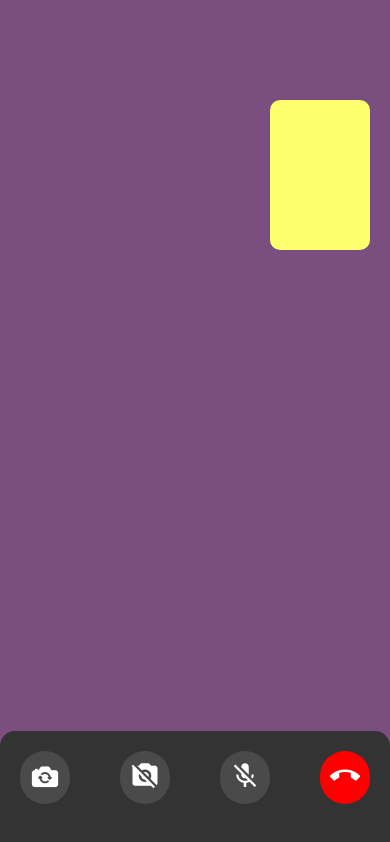
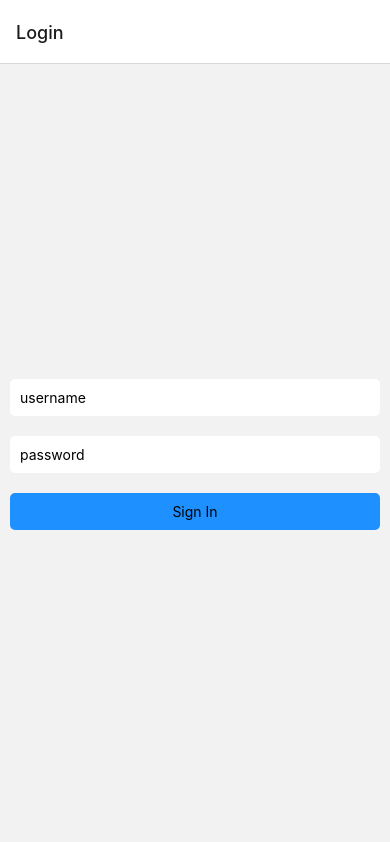
Before and after one commit to geoffcfchen/VideoCall, a React Native app: screen /Login in a window 390 px wide. Built offline with nearby package versions, Linux system fonts and the light colour scheme.

Commit message:
Finish Login Screen

```diff
--- a/App.js
+++ b/App.js
@@ -7,17 +7,13 @@
  */
 import React from 'react';
 import {SafeAreaView, StatusBar} from 'react-native';
-
-import ContactScreen from './src/screens/ContactsScreen';
-import CallingScreen from './src/screens/CallingScreen';
-import IncomingCallScreen from './src/screens/IncomingCallScreen';
-import CallScreen from './src/screens/CallScreen';
+import Navigation from './src/navigation';
 
 const App = () => {
   return (
     <>
       <StatusBar barStyle={'dark-content'} />
-      <CallScreen></CallScreen>
+      <Navigation></Navigation>
     </>
   );
 };
--- a/package.json
+++ b/package.json
@@ -11,6 +11,7 @@
   },
   "dependencies": {
     "@react-navigation/native": "^6.0.13",
+    "@react-navigation/native-stack": "^6.9.0",
     "react": "18.1.0",
     "react-native": "0.70.1",
     "react-native-safe-area-context": "^4.3.4",
--- /dev/null
+++ b/src/navigation/index.js
@@ -0,0 +1,31 @@
+import {View, Text} from 'react-native';
+import React from 'react';
+import {NavigationContainer} from '@react-navigation/native';
+import CallScreen from '../screens/CallScreen';
+import ContactsScreen from '../screens/ContactsScreen';
+import CallingScreen from '../screens/CallingScreen';
+import IncomingCallScreen from '../screens/IncomingCallScreen';
+import LoginScreen from '../screens/LoginScreen';
+import {createNativeStackNavigator} from '@react-navigation/native-stack';
+
+const Stack = createNativeStackNavigator();
+
+const index = () => {
+  return (
+    <NavigationContainer>
+      <Stack.Navigator>
+        <Stack.Screen name="Login" component={LoginScreen}></Stack.Screen>
+        <Stack.Screen name="Contacts" component={ContactsScreen}></Stack.Screen>
+        <Stack.Group screenOptions={{headerShown: false}}>
+          <Stack.Screen name="Call" component={CallScreen}></Stack.Screen>
+          <Stack.Screen name="Calling" component={CallingScreen}></Stack.Screen>
+          <Stack.Screen
+            name="IncomingCall"
+            component={IncomingCallScreen}></Stack.Screen>
+        </Stack.Group>
+      </Stack.Navigator>
+    </NavigationContainer>
+  );
+};
+
+export default index;
--- a/src/screens/CallingScreen/index.js
+++ b/src/screens/CallingScreen/index.js
@@ -1,12 +1,25 @@
-import {View, Text, StyleSheet} from 'react-native';
+import {View, Text, StyleSheet, Pressable} from 'react-native';
 import React from 'react';
 import CallActionBox from '../../components/CallActionBox';
+import Ionicons from 'react-native-vector-icons/Ionicons';
+import {useNavigation, useRoute} from '@react-navigation/native';
 
 const CallingScreen = () => {
+  const navigation = useNavigation();
+  const route = useRoute();
+
+  const user = route?.params?.user;
+
+  const goBack = () => {
+    navigation.pop();
+  };
   return (
     <View style={styles.page}>
+      <Pressable onPress={goBack} style={styles.backButton}>
+        <Ionicons name="chevron-back" color="white" size={25}></Ionicons>
+      </Pressable>
       <View style={styles.cameraPreview}>
-        <Text style={styles.name}>CallingScreen</Text>
+        <Text style={styles.name}>{user?.user_display_name}</Text>
         <Text style={styles.phoneNumber}>CallingScreen</Text>
       </View>
       <CallActionBox></CallActionBox>
@@ -36,6 +49,12 @@ const styles = StyleSheet.create({
     fontSize: 25,
     color: 'white',
   },
+  backButton: {
+    position: 'absolute',
+    top: 70,
+    left: 20,
+    zIndex: 10,
+  },
 });
 
 export default CallingScreen;
--- a/src/screens/ContactsScreen/index.js
+++ b/src/screens/ContactsScreen/index.js
@@ -1,10 +1,20 @@
-import {View, Text, FlatList, StyleSheet, TextInput} from 'react-native';
+import {
+  View,
+  Text,
+  FlatList,
+  StyleSheet,
+  TextInput,
+  Pressable,
+} from 'react-native';
 import React, {useState, useEffect} from 'react';
 import dummyContacts from '../../../assets/data/contacts.json';
+import {useNavigation} from '@react-navigation/native';
 
 const ContactScreen = () => {
   const [searchTerm, setSearchTerm] = useState('');
   const [filteredContacts, setFilteredContacts] = useState(dummyContacts);
+
+  const navigation = useNavigation();
 
   useEffect(() => {
     const newContacts = dummyContacts.filter(contact =>
@@ -14,6 +24,10 @@ const ContactScreen = () => {
     );
     setFilteredContacts(newContacts);
   }, [searchTerm]);
+
+  const callUser = user => {
+    navigation.navigate('Calling', {user});
+  };
 
   return (
     <View style={styles.page}>
@@ -25,7 +39,9 @@ const ContactScreen = () => {
       <FlatList
         data={filteredContacts}
         renderItem={({item}) => (
-          <Text style={styles.contactName}>{item.user_display_name}</Text>
+          <Pressable onPress={() => callUser(item)}>
+            <Text style={styles.contactName}>{item.user_display_name}</Text>
+          </Pressable>
         )}
         ItemSeparatorComponent={() => (
           <View style={styles.separator}></View>
@@ -37,6 +53,8 @@ const ContactScreen = () => {
 const styles = StyleSheet.create({
   page: {
     padding: 15,
+    backgroundColor: 'white',
+    flex: 1,
   },
   contactName: {fontSize: 16, marginVertical: 10},
   separator: {
--- /dev/null
+++ b/src/screens/LoginScreen/index.js
@@ -0,0 +1,52 @@
+import {View, Text, TextInput, StyleSheet, Pressable} from 'react-native';
+import React, {useState} from 'react';
+
+const LoginScreen = () => {
+  const [userName, setUserName] = useState('');
+  const [password, setPassword] = useState('');
+  const signIn = () => {};
+  return (
+    <View style={styles.page}>
+      <TextInput
+        value={userName}
+        onChangeText={setUserName}
+        placeholder="username"
+        style={styles.input}
+        autoCapitalize="none"></TextInput>
+      <TextInput
+        value={password}
+        onChangeText={setPassword}
+        placeholder="password"
+        style={styles.input}
+        secureTextEntry></TextInput>
+
+      <Pressable style={styles.button} onPress={signIn}>
+        <Text>Sign In</Text>
+      </Pressable>
+    </View>
+  );
+};
+
+const styles = StyleSheet.create({
+  page: {
+    padding: 10,
+    alignItems: 'stretch',
+    flex: 1,
+    justifyContent: 'center',
+  },
+  input: {
+    backgroundColor: 'white',
+    padding: 10,
+    marginVertical: 10,
+    borderRadius: 5,
+  },
+  button: {
+    backgroundColor: 'dodgerblue',
+    padding: 10,
+    marginVertical: 10,
+    borderRadius: 5,
+    alignItems: 'center',
+  },
+});
+
+export default LoginScreen;
```
Also changed, not shown: 1 other file (tests, documents, lock files or other folders).
